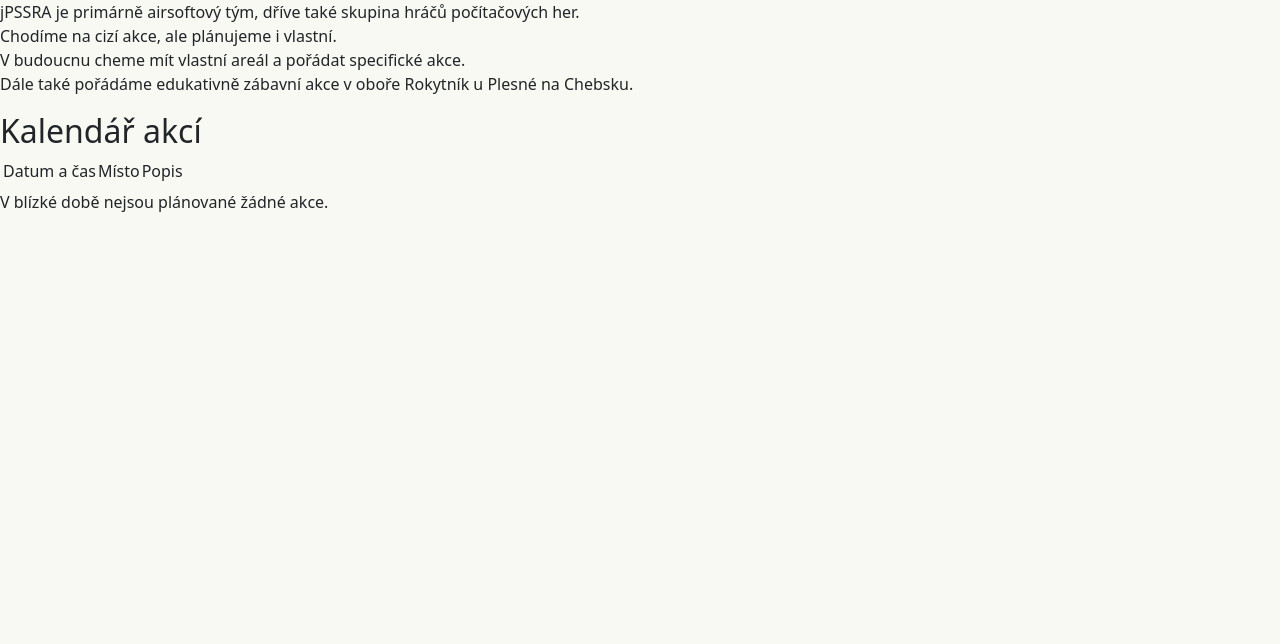
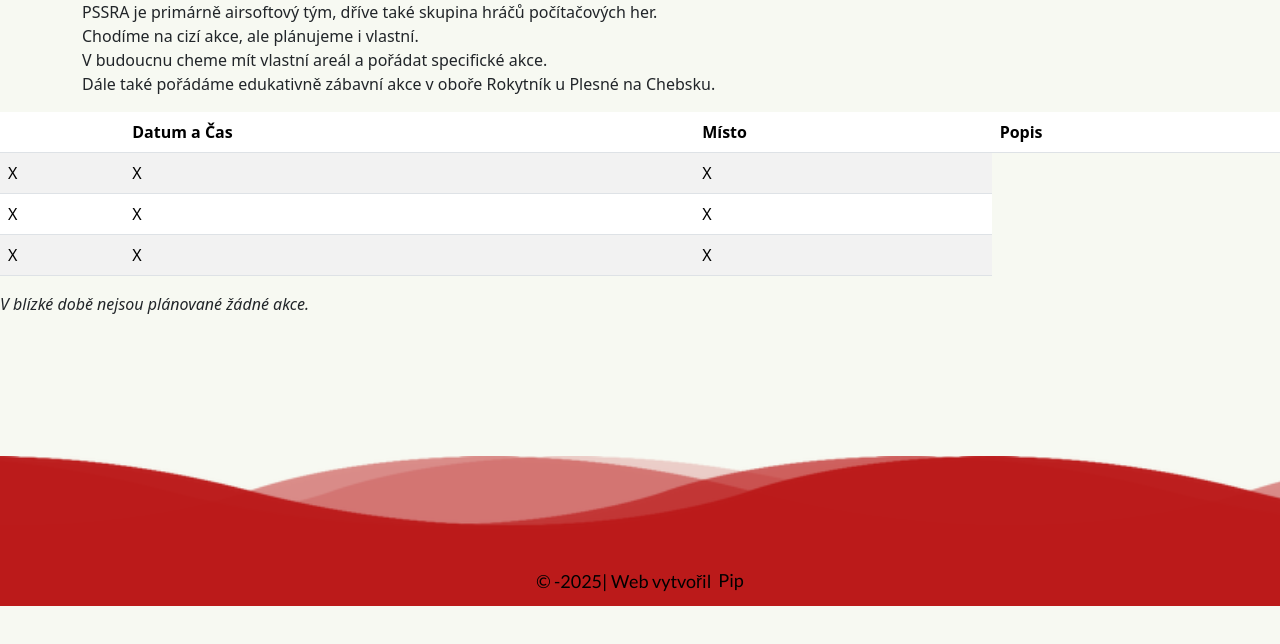
Before and after one commit to biggerpipicek/jenikovecpage, a plain HTML site: page pssra.html in a window 1280 px wide. Drawn offline with nearby package versions, Linux system fonts and the light colour scheme; a web font is replaced by a local one.

Commit message:
copied footer section to pssra + added table

```diff
--- a/pssra.html
+++ b/pssra.html
@@ -50,31 +50,62 @@
     <script src="https://cdn.jsdelivr.net/npm/@popperjs/core@2.11.8/dist/umd/popper.min.js" integrity="sha384-I7E8VVD/ismYTF4hNIPjVp/Zjvgyol6VFvRkX/vR+Vc4jQkC+hVqc2pM8ODewa9r" crossorigin="anonymous"></script>
     <script src="https://cdn.jsdelivr.net/npm/bootstrap@5.3.3/dist/js/bootstrap.min.js" integrity="sha384-0pUGZvbkm6XF6gxjEnlmuGrJXVbNuzT9qBBavbLwCsOGabYfZo0T0to5eqruptLy" crossorigin="anonymous"></script>
 
-    <p>jPSSRA je primárně airsoftový tým, dříve také skupina hráčů počítačových her.<br>Chodíme na cizí akce, ale plánujeme i vlastní.<br>V budoucnu cheme mít vlastní areál a pořádat specifické akce.<br>Dále také pořádáme edukativně zábavní akce v oboře Rokytník u Plesné na Chebsku.</p>
-    <h2>Kalendář akcí</h2>
-    <table>
+    <!-- TEXT SECTION -->
+    <div class="container">
+    <p>PSSRA je primárně airsoftový tým, dříve také skupina hráčů počítačových her.<br>Chodíme na cizí akce, ale plánujeme i vlastní.<br>V budoucnu cheme mít vlastní areál a pořádat specifické akce.<br>Dále také pořádáme edukativně zábavní akce v oboře Rokytník u Plesné na Chebsku.</p>
+    </div>
+
+
+    <!-- TABLE SECTION -->
+    <div class="contaner">
+        <table class="table table-striped">
+            <thead>
                 <th>
-            <td>Datum a čas</td>
-            <td>Místo</td>
-            <td>Popis</td>
+                    <th>Datum a Čas</th>
+                    <th>Místo</th>
+                    <th>Popis</th>
                 </th>
+            </thead>
+            <tbody>
                 <tr>
-            <td></td>
-            <td></td>
-            <td></td>
+                    <td>X</td>
+                    <td>X</td>
+                    <td>X</td>
                 </tr>
                 <tr>
-            <td></td>
-            <td></td>
-            <td></td>
+                    <td>X</td>
+                    <td>X</td>
+                    <td>X</td>
                 </tr>
                 <tr>
-            <td></td>
-            <td></td>
-            <td></td>
+                    <td>X</td>
+                    <td>X</td>
+                    <td>X</td>
                 </tr>
+            </tbody>
         </table>
-    <p>V blízké době nejsou plánované žádné akce.</p>
+    <p><i>V blízké době nejsou plánované žádné akce.</i></p>
+    </div>
 
+    <!-- FOOTER SECTION -->
+    <footer class="text-center basic">&copy; - 2024 | Web vytvořil &nbsp;<a href="https://biggerpipicek.github.io/strycekpipicek/">Pip</a></footer>
+    <!-- FOOTER WAVE SECTION -->
+    <footer class="waveFooter">
+        <div class="waves">
+            <div class="wave" id="wave1"></div>
+            <div class="wave" id="wave2"></div>
+            <div class="wave" id="wave3"></div>
+            <div class="wave" id="wave4"></div>
+        </div>
+
+        <ul class="menu">
+            &copy; - <span id="year"></span> | Web vytvořil &nbsp;<a href="https://biggerpipicek.github.io/strycekpipicek/">Pip</a>
+        </ul>
+    </footer>
+
+    <script>
+        var curYear = new Date().getFullYear();
+        document.getElementById("year").innerHTML = curYear+" ";
+    </script>
 </body>
 </html>
```
Lines whose indentation alone changed are shown as unchanged.
